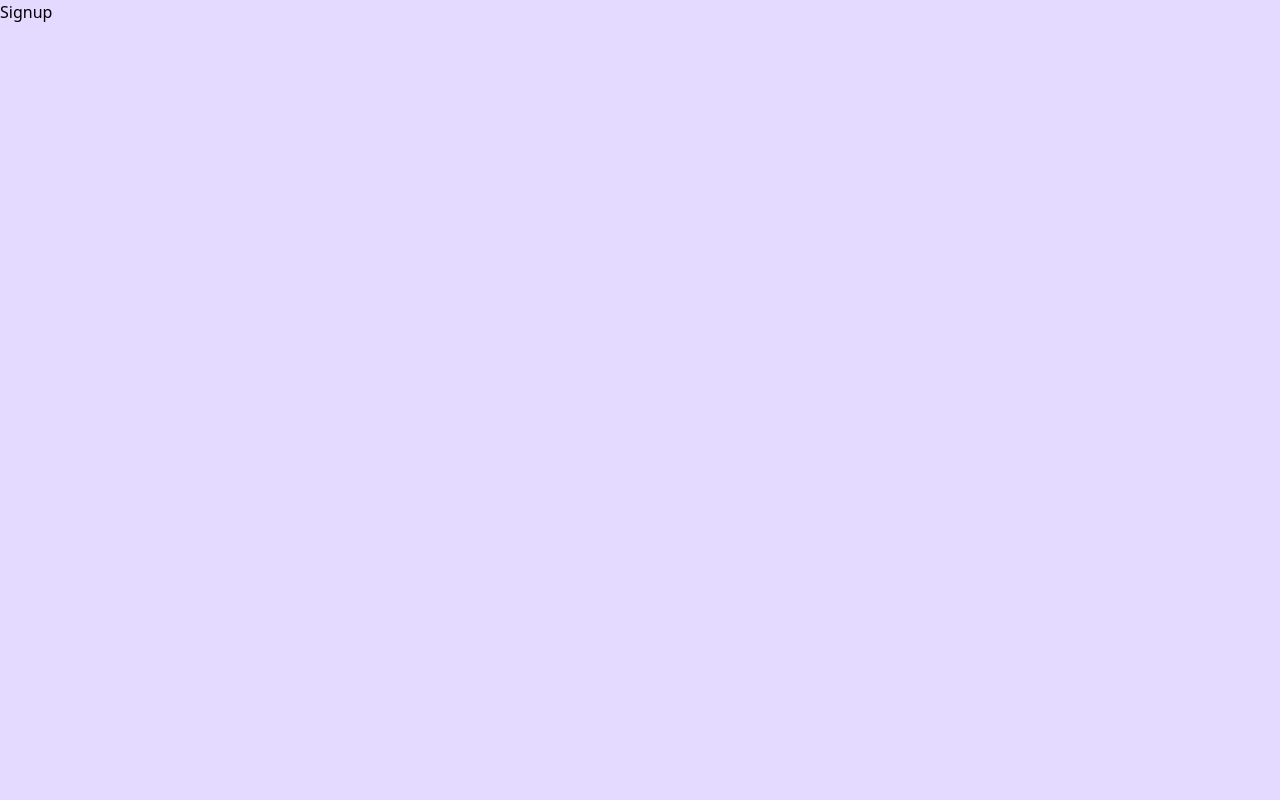
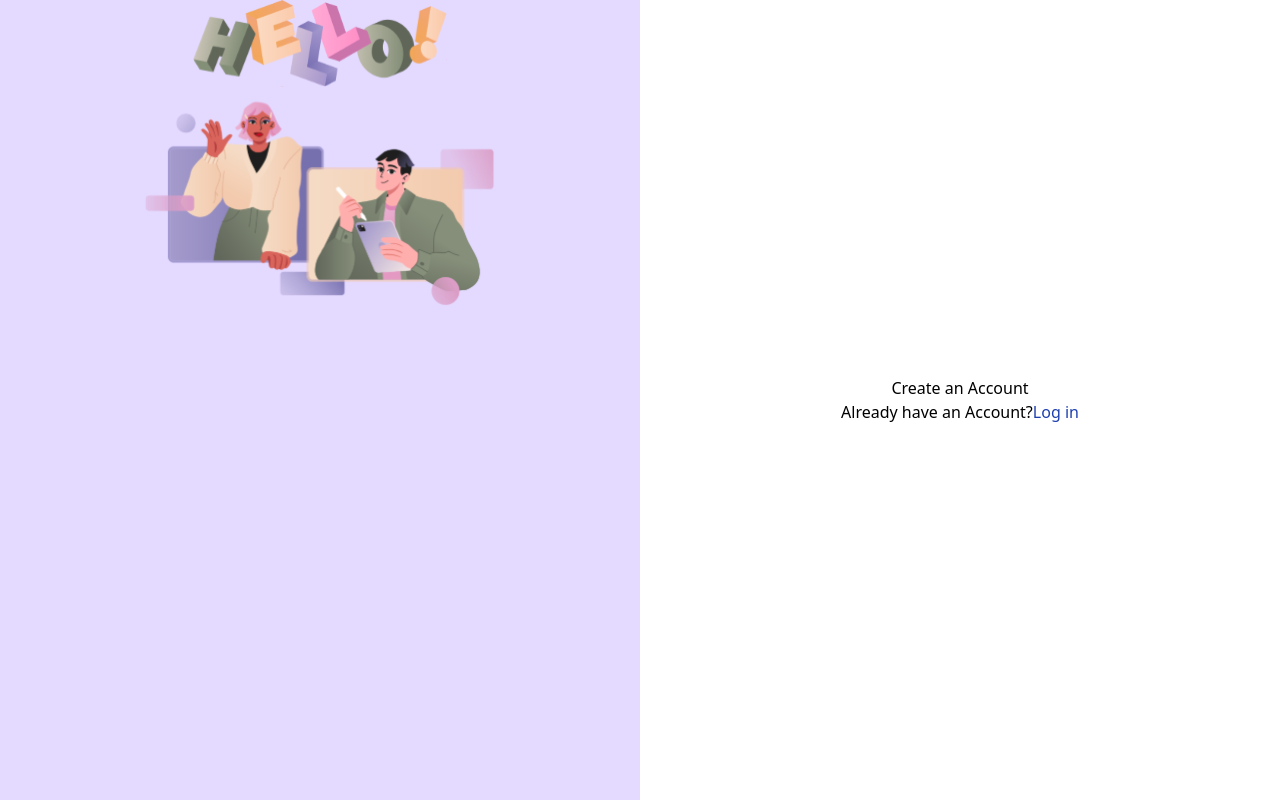
Before and after one commit to deyanxxx/expense-tracker, a React (Create React App) app: page /signup in a window 1280 px wide. Built offline with nearby package versions, Linux system fonts and the light colour scheme.

Commit message:
signup page

```diff
--- a/package.json
+++ b/package.json
@@ -6,10 +6,13 @@
     "@testing-library/jest-dom": "^5.17.0",
     "@testing-library/react": "^13.4.0",
     "@testing-library/user-event": "^13.5.0",
+    "autoprefixer": "^10.4.19",
+    "postcss": "^8.4.38",
     "react": "^18.2.0",
     "react-dom": "^18.2.0",
     "react-router-dom": "^6.22.3",
     "react-scripts": "5.0.1",
+    "react-svg": "^16.1.34",
     "web-vitals": "^2.1.4"
   },
   "scripts": {
--- a/src/pages/Home.js
+++ b/src/pages/Home.js
@@ -1,5 +1,5 @@
 import React from 'react';
-import { ReactComponent as Banner } from '../assets/banner.svg';
+import Banner from '../assets/banner.svg';
 import { useNavigate } from "react-router-dom";
 
 
@@ -15,12 +15,12 @@ function Home() {
   };
 
   return (
-    <div className='flex flex-col items-center p-10'>
-      <div className='flex justify-center font-bold text-4xl pt-10'>
+    <div className='flex flex-col items-center justify-center h-screen sm:text-left'>
+      <div className='flex justify-center font-bold text-4xl'>
         <h1 style={{ color: '#30343F' }}>Welcome to <span style={{ color: '#273469' }} >Expense Tracker</span></h1>
       </div>
       <h3 className='text-center p-2 font-md'>Track and manage your expenses at ease</h3>
-      <div className='flex flex-row items-center pt-10'>
+      <div className='flex flex-row items-center mt-4 space-x-4 '>
         <div className='p-4'>
           <button style={{ color: '#273469', borderColor: '#273469'}} className='border-2 rounded-md px-14 py-4 font-semibold'
           onClick={handleLogin}>
@@ -34,7 +34,7 @@ function Home() {
           </button>
         </div>
       </div>
-      <Banner className='w-92 h-80 pt-10' />
+      <img src={Banner} className='w-92 h-80 pt-10' alt='Banner' />
     </div>
   )
 }
--- a/src/pages/Signup.js
+++ b/src/pages/Signup.js
@@ -1,8 +1,21 @@
 import React from 'react';
+import signupBanner from '../assets/signupBanner.svg';
+
 
 function Signup() {
   return (
-    <div>Signup</div>
+    <div className='flex flex-row h-screen justify-between items-center'>
+      <div className='items-center justify-center h-screen m-auto'>
+      <img src={signupBanner} className='w-92 h-80' alt='signupBanner' />
+      </div>
+      <div className='bg-white w-1/2 h-full flex flex-col items-center justify-center'>
+        <h1>Create an Account</h1>
+        <div className='flex flex-row'>
+          <h5>Already have an Account?</h5>
+          <h5 className='text-blue-800'>Log in</h5>
+        </div>
+      </div>
+    </div>
   )
 }
 
--- a/tailwind.config.js
+++ b/tailwind.config.js
@@ -1,7 +1,36 @@
 /** @type {import('tailwindcss').Config} */
 module.exports = {
   content: ["./src/**/*.{html,js}"],
+  module: {
+    rules: [{
+      test: /\.css$/,
+      use: [
+        'style-loader',
+        'css-loader',
+        'postcss-loader'
+      ],
+    }]
+  },
   theme: {
+    screens: {
+      'xs': {'min':'320px', 'max':'639px'},
+      // => @media (min-width: 320px & max-width: 639px) { ... }
+
+      'sm': {'min':'640px', 'max':'767px'},
+      // => @media (min-width: 640px & max-width: 766px) { ... }
+
+      'md': {'min':'768px', 'max':'1023px'},
+      // => @media (min-width: 768px & max-width: 1023px) { ... }
+
+      'lg': {'min':'1024px', 'max':'1279px'},
+      // => @media (min-width: 1024px & max-width: 1279px) { ... }
+
+      'xl': {'min':'1280px', 'max':'1532px'},
+      // => @media (min-width: 1280px & max-width: 1532px) { ... }
+
+      '2xl': {'min': '1536px'},
+      // => @media (min-width: 1536px) { ... }
+    },
     extend: {},
   },
   plugins: [],
```
Also changed, not shown: src/assets/signupBanner.svg (added), 1 other file (tests, documents, lock files or other folders).
